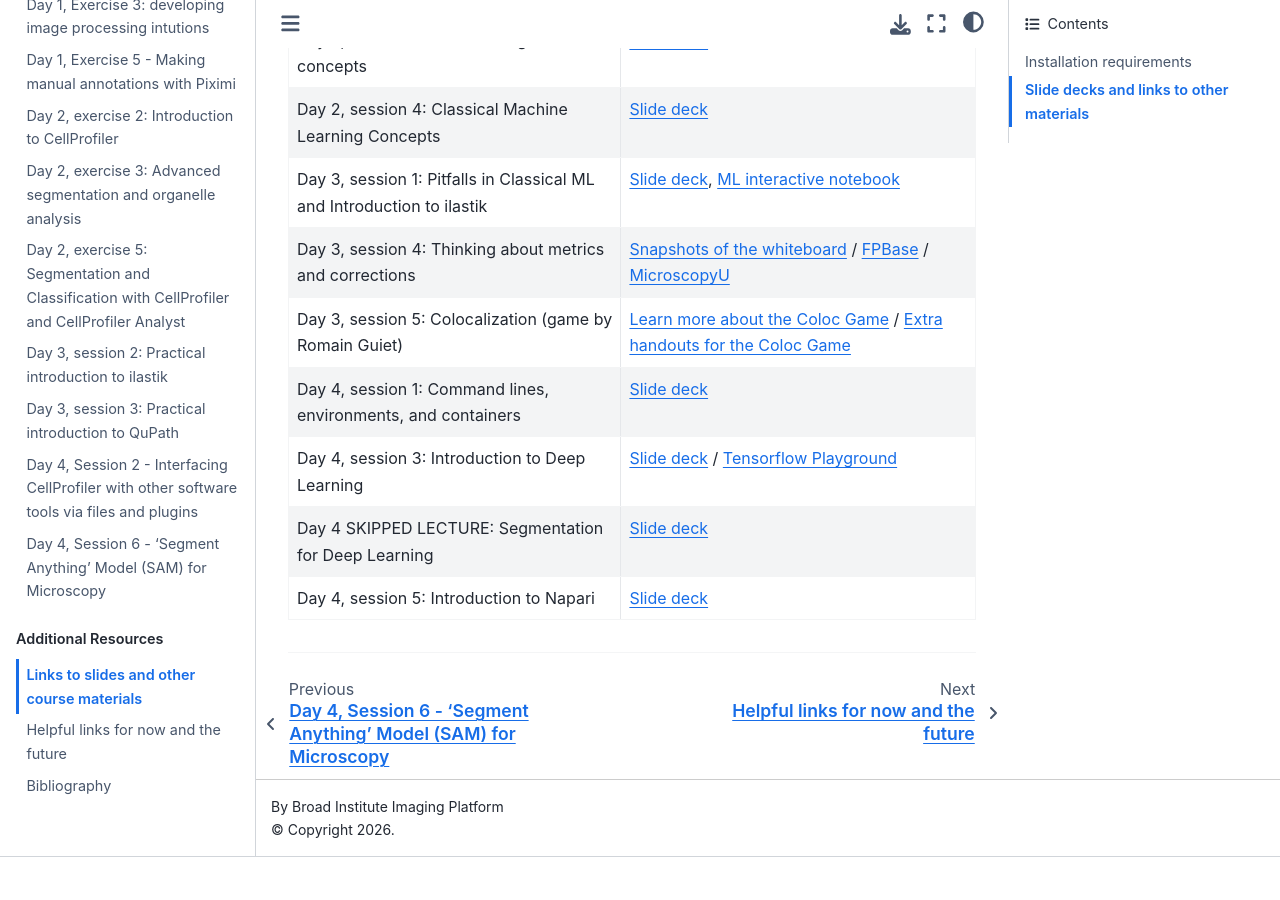
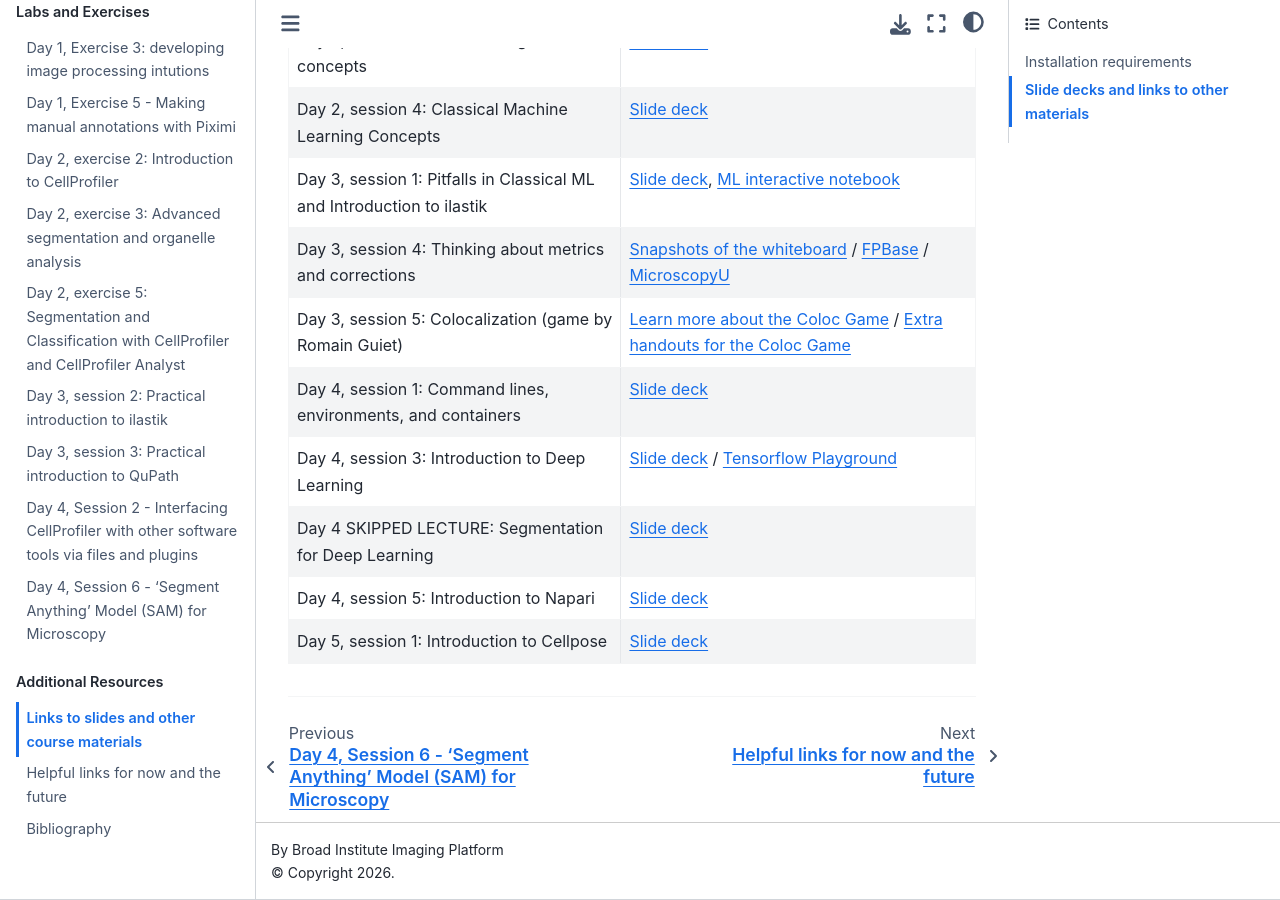
Before and after one commit to broadinstitute/BAB3, a Jupyter Book: the page built from docs/slides_et_al.md, in a window 1280 px wide and 900 px high, scrolled down 1271 px. Built offline with Jupyter Book 1.0.4 settings and Sphinx 7.4.7 and the Sphinx Book theme 1.1.4, drawn with Linux system fonts in a browser that asks for light colours; before the commit the page ends 2128 px from its top, so only the background shows below that.

Commit message:
Day 5 slide deck 1

```diff
--- a/docs/slides_et_al.md
+++ b/docs/slides_et_al.md
@@ -41,6 +41,7 @@ This table will be updated throughout the course with links to materials used du
 |Day 4, session 3: Introduction to Deep Learning | [Slide deck](https://docs.google.com/presentation/d/1W4GB4qLdBknFfvU9scJTma2BpWOvo-s3fMdhlRUvkKI/edit?usp=sharing) / [Tensorflow Playground](https://playground.tensorflow.org/)|
 |Day 4 SKIPPED LECTURE: Segmentation for Deep Learning | [Slide deck](https://docs.google.com/presentation/d/1uyMqr9h6g27746C9KOEzN_PZ2RquZFHq0-o0k-BSFpo/edit?usp=sharing)|
 |Day 4, session 5: Introduction to Napari | [Slide deck](https://docs.google.com/presentation/d/1wwY9B_wC2Ndtknunf2nFdw_s7tFvpwZ8CHUzZE9rNx8/edit?usp=sharing)|
+|Day 5, session 1: Introduction to Cellpose | [Slide deck](https://docs.google.com/presentation/d/1w_OvCa_7vyUs5E1o-tFpxxLpDvrxcTkiI_F9got7Mgw/edit?usp=sharing)|
 ---
 
 <!--
```
